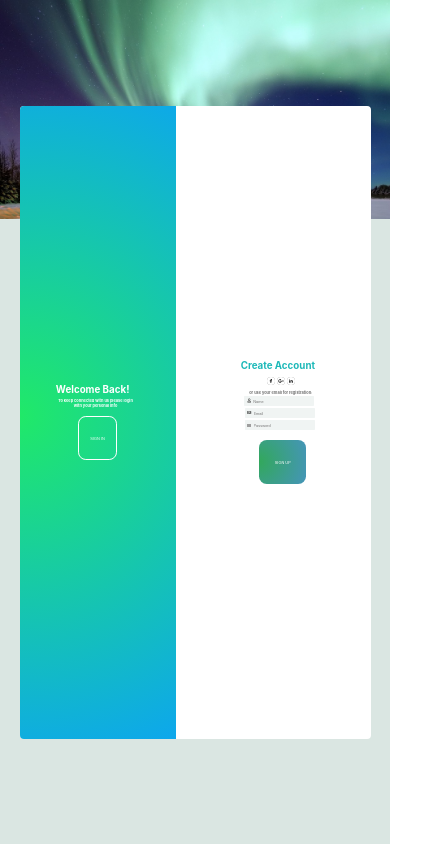
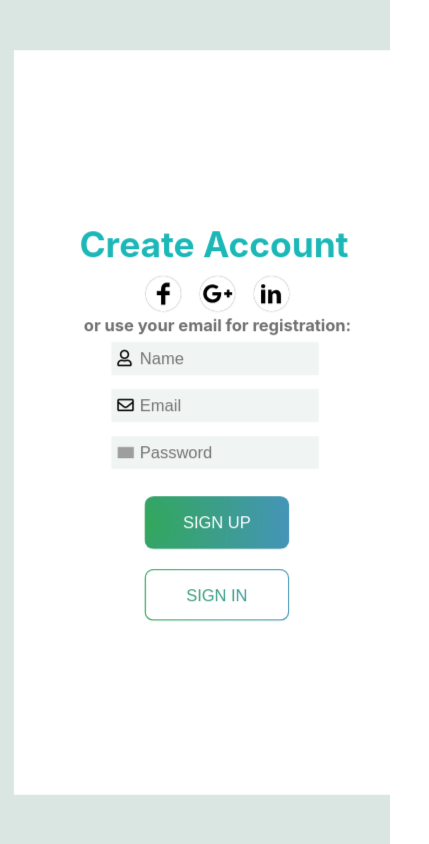
Before and after one commit to Abdulaziz1224/Web-chat-application, a React (Create React App) app in the folder client/: page /form in a window 390 px wide. Shown: the whole page, 429 px wide, since content can reach past the window. Built offline with nearby package versions, Linux system fonts and the light colour scheme; no server answers; grey boxes are pictures that could not be loaded.

Commit message:
message test

```diff
--- a/client/package.json
+++ b/client/package.json
@@ -15,6 +15,7 @@
     "react-scripts": "4.0.3",
     "socket.io": "^4.1.3",
     "socket.io-client": "^4.1.3",
+    "uuid": "^8.3.2",
     "web-vitals": "^1.1.2"
   },
   "scripts": {
--- a/client/src/LoginAndSignup/Form.jsx
+++ b/client/src/LoginAndSignup/Form.jsx
@@ -17,6 +17,7 @@ function Form({sendId}) {
   // https://web-chat-application-1.herokuapp.com
 
 
+  const [hide, setHide] = useState("invisiable")
   let history = useHistory()
   const [signinEmail,
     setSigninEmail] = useState("")
@@ -60,6 +61,10 @@ function Form({sendId}) {
       })
   }
 
+  let signinPage= ()=>{
+
+  }
+
   const [signin,
     setSignin] = useState(null)
   var moving = "movingWindow"
@@ -87,7 +92,8 @@ function Form({sendId}) {
 
         <div className={signin
           ? "signin"
-          : "signin signinAnime"}>
+          : "signin signinAnime"}
+          id={hide}>
           <h1>Sign in to Chat app</h1>
           <div className="BtnGroup">
             <button className="btn"><img src={facebook} alt="" className="icons"/></button>
@@ -148,6 +154,9 @@ function Form({sendId}) {
               value={regPassword}/>
           </div>
           <button className="signBtn" onClick={register}>SIGN UP</button>
+          <button className="signInBtn" onClick={signinPage}>
+            <div className="signInText" onClick={()=>setHide(hide==="visiable"?"invisiable":"visiable")}>SIGN IN</div>
+            </button>
         </div>
 
         <div className={moving}>
--- a/client/src/LoginAndSignup/form.css
+++ b/client/src/LoginAndSignup/form.css
@@ -5,6 +5,7 @@
 html {
   width: 100%;
   height: 100%;
+  min-width: 320px;
 }
 
 body {
@@ -54,8 +55,8 @@ body {
   position: absolute;
   width: 100%;
   height: 100%;
-  background-image: url("../assets/back.jpg");
-  background-size: 100vw;
+  /* background-image: url("../assets/back.jpg");
+  background-size: 100vw; */
   background-repeat: no-repeat;
 }
 
@@ -71,12 +72,14 @@ body {
   margin: 0 auto;
   z-index: 2;
   border-radius: 1vw;
+  min-width: 320px;
 }
 
 /* ******** Signin and Signup styles ******** */
 
 .signin {
   width: 100%;
+  position: relative;
   display: flex;
   flex-direction: column;
   justify-content: center;
@@ -123,7 +126,7 @@ h1 {
   height: 2vw;
   padding: 0.2vw;
   border-radius: 50%;
-  box-shadow: 0px 0px 0.16vw 0px rgba(0, 0, 0, 0.52);
+  box-shadow: 0vw 0vw 0.16vw 0vw rgba(0, 0, 0, 0.575);
 }
 
 .textOfForm {
@@ -493,3 +496,144 @@ h4 {
     content: "SIGN IN";
   }
 }
+
+.signInBtn{
+  display: none;
+}
+
+
+@media screen and (max-width: 640px){
+  .FormContainer{
+    transform-style: preserve-3d;
+    background-color: transparent;
+    transform: rotateY(360deg);
+    perspective: 1000px;
+    perspective-origin: 10%;
+  }
+  .signin, .signup{
+    background-color: #fff;
+    width: 100%;
+    position: absolute;
+    height: 100%;
+    top: 0;
+    backface-visibility: hidden;
+  }
+  .signin{
+    position: absolute;
+    transform: rotateY(270deg) translateX(-150px);
+    transform-origin: 0 50%;
+  }
+  .signup{
+    transform: translateZ(150px);
+  }
+  /* #visiable{
+    display: flex;
+  }
+  #invisiable{
+    display: none;
+  } */
+  .movingWindow{
+    display: none;
+  }
+  .signup h1 {
+    width: 100%;
+    text-align: center;
+    font-size: 30px;
+    margin-bottom: 15px;
+  }
+  .BtnGroup{
+    margin-bottom: 2vw;
+  }
+  .btn{
+    width: 30px;
+    height: 30px;
+    margin: 2vw;
+  }
+  .btn .icons{
+    width: 30px;
+    height: 30px;
+  }
+  .textOfForm{
+    font-size: 14px;
+  }
+  .inputText{
+    width: 100%;
+    height: 40px;
+  }
+  .inputText input {
+    width: 50%;
+    padding-left: 24px;
+    height: 70%;
+    font-size: 14px;
+  }
+  .inputText i,.inputText img {
+    font-size: 14px;
+    width: 14px;
+    margin-right: -20px;
+  }
+  .signBtn{
+    width: 35%;
+    margin-right: 5px;
+    font-size: 14px;
+  }
+  .signInBtn{
+    display: block;
+    width: 35%;
+    margin-right: 5px;
+    font-size: 14px;
+    border-radius: 2vw;
+    height: 7%;
+    margin-top: 5%;
+
+    border: double 0.4vw transparent;
+    background-image: linear-gradient(white, white),
+                    linear-gradient(to right, rgb(50, 168, 91) 0%, rgb(69, 149, 185));
+    background-origin: border-box;
+    background-clip: content-box, border-box;
+    background-size: cover;
+
+    font-size: 1vw;
+    color: #fff;
+  }
+  .signInText{
+    font-size: 14px;
+    background: linear-gradient(to right, rgb(50, 168, 91) 0%, rgb(69, 149, 185));
+    background-clip: text;
+    -webkit-text-fill-color: transparent;
+  }
+
+  .icons {
+    box-shadow: 0vw 0vw 0.2vw 0vw rgba(0, 0, 0, 0.575);
+  }
+}
+
+@media all and (max-width: 320px){
+  .FormContainer{
+    width: 100%;
+    height: 100%;
+  }
+  .signup{
+    width: 100%;
+    height: 100%;
+  }
+  .inputText{
+    width: 100%;
+    height: 40px;
+  }
+  .inputText input {
+    width: 70%;
+  }
+  .signBtn{
+    width: 50%;
+  }
+  .BtnGroup{
+    margin-top: 2vw;
+    margin-bottom: 2vw;
+  }
+  .btn{
+    margin: 3vw;
+  }
+  .icons {
+    box-shadow: 0vw 0vw 0.4vw 0vw rgba(0, 0, 0, 0.575);
+  }
+}
--- a/client/src/Profile/Profile.css
+++ b/client/src/Profile/Profile.css
@@ -127,6 +127,7 @@
 #friends {
   cursor: pointer;
   display: flex;
+  justify-content: space-between;
   margin-bottom: 2.083vw;
   width: 18.146vw;
   height: 3.854vw;
@@ -150,6 +151,10 @@
 
 #friends .statusView {
   margin: 0;
+}
+
+.nameAndStatus{
+  display: flex;
 }
 
 .selected {
@@ -190,6 +195,7 @@
   flex-direction: column;
   align-items: flex-end;
   margin-top: 1.146vw;
+  margin-right: 1vw;
 }
 
 .date {
--- a/client/src/Profile/Profile.jsx
+++ b/client/src/Profile/Profile.jsx
@@ -1,6 +1,7 @@
 import React from 'react'
 import {useState, useEffect} from 'react'
 import socketClient from "socket.io-client"
+import {v4 as uid} from "uuid"
 
 import "./Profile.css"
 import userImg from "../assets/user.png"
@@ -38,45 +39,42 @@ function Profile({userId}) {
     setMessagesFetched] = useState(false)
   const [message,
     setMessage] = useState("")
-  // const [friendListFetched,
-  //   setFriendListFetched] = useState(false)
+  // const [friendListFetched,   setFriendListFetched] = useState(false)
+  const [socket] = useState(socketClient("https://web-chat-application-1.herokuapp.com/profile", {path: ""}))
+  const [id] = useState(window.location.href.slice(-24))
   const [msgCount, setMsgCount] = useState(0)
-  const [socket] = useState(socketClient("http://localhost:5000/profile",{
-    path:"",
-  }))
-  const [id] = useState(window.location.href.slice(-24))
 
-  // const socket = socketClient("https://web-chat-application-1.herokuapp.com/profile",{
-  //   path:"",
-  // })
-  socket.on("connect",()=>{
+  // const socket =
+  // socketClient("https://web-chat-application-1.herokuapp.com/profile",{
+  // path:"", })
+  socket.on("connect", () => {
     console.log("2222222222")
     console.log(socket.id)
   })
 
   useEffect(() => {
-    socket.on("connect",()=>{
+    socket.on("connect", () => {
       console.log(socket.disconnected)
     })
     console.log(socket.id)
     socket.emit("user", {userId: id})
-    socket.on("profiledata",(data)=>{
+    socket.on("profiledata", (data) => {
       setUser(data.userData)
       setStatus(data.status)
       console.log(data)
     })
 
-    socket.emit("friends",id)
-    socket.on("getFriends", (data)=>{
+    socket.emit("friends", id)
+    socket.on("getFriends", (data) => {
       setFriendList(data)
       // setFriendListFetched(true)
     })
 
-  },[id,socket])
+  }, [id, socket])
 
 
-  useEffect(() => {
-    if (friendList.length !== 0 && friendSelect!==-1) {
+  useEffect(()=>{
+    if (friendList.length !== 0 && friendSelect !== -1) {
       socket.emit("allMessages", {
         user_id: user._id,
         friend_id: friendList[friendSelect]._id
@@ -84,26 +82,21 @@ function Profile({userId}) {
       socket.on("reciveAllMessages", data => {
         setMessages(data)
         setMessagesFetched(true)
+        console.log(messages)
       })
-      console.log(messages)
     }
-  }, [friendSelect,msgCount,friendList,socket,message,messages,user._id])
+  },[friendSelect])
 
-  function selectFriend(index){
-    setFriendSelect(index)
-  }
 
   //  ################## data fetching with socket.io ###############
 
-
   useEffect(() => {
 
-    // axios.post("https://web-chat-application-1.herokuapp.com" + "/search", {Name: searchFriend.Name}).then((res) => {
-    //   console.log(searchFriend.Name)
-    //   setfoundList(res.data)
-    // })
+    // axios.post("https://web-chat-application-1.herokuapp.com" + "/search", {Name:
+    // searchFriend.Name}).then((res) => {   console.log(searchFriend.Name)
+    // setfoundList(res.data) })
     socket.emit("search", {Name: searchFriend.Name})
-    socket.on("searchRes",(data)=>{
+    socket.on("searchRes", (data) => {
       console.log(data)
 
       setfoundList(data)
@@ -113,7 +106,7 @@ function Profile({userId}) {
       setfoundList([])
     }
 
-  }, [searchFriend.Name,socket])
+  }, [searchFriend.Name, socket])
 
   let sendMessage = () => {
     setMessage("")
@@ -138,7 +131,7 @@ function Profile({userId}) {
       }
 
     }
-    if (friendList.length !== 0 && friendSelect!==-1) {
+    if (friendList.length !== 0 && friendSelect !== -1) {
       let friend_id;
       if (itemSelector.selected === "friends" && friendList.length !== 0) {
         friend_id = friendList[friendSelect]._id
@@ -152,46 +145,28 @@ function Profile({userId}) {
             }
           }
         })
-
+        let newMsg = messages
+        newMsg.push({
+          author_id: id,
+          value: message,
+          date: new Date()
+        })
+        setMessages(newMsg)
       }
     }
-    socket.on("msgSent", (res)=>{
-      let msg = messages
-      msg.push(res.message.text)
-      setMessages(msg)
-      console.log(res)
-    })
     scrollTo()
   }
 
-  function scrollTo(){
+  function scrollTo() {
     const div = document.getElementById("messageField")
     div.scrollTop = div.scrollHeight
   }
 
-
-
-
-
-
-  // useEffect(() => {
-
-  //   if (friendList.length !== 0) {
-  //     const user_id = userId
+  // useEffect(() => {   if (friendList.length !== 0) {     const user_id = userId
   //     const friend_id = friendList[friendSelect]._id
-  //     socket.on("reciveAllMessages", data => {
-  //       console.log(data);
-  //       socket.emit("allMessages", {
-  //         user_id: user._id,
-  //         friend_id: friendList[friendSelect]._id
-  //       })
-
-  //     })
-  //   }
-
-  // }, [friendSelect])
-
-
+  // socket.on("reciveAllMessages", data => {       console.log(data);
+  // socket.emit("allMessages", {         user_id: user._id,         friend_id:
+  // friendList[friendSelect]._id       })     })   } }, [friendSelect])
   // ************************ data fetch end ******************
 
   return (
@@ -223,10 +198,10 @@ function Profile({userId}) {
                 key={friendList.indexOf(obj)}
                 id="friends"
                 onClick={() => {
-                  selectFriend(friendList.indexOf(obj))
+                setFriendSelect(friendList.indexOf(obj))
               }}>
+                <div className="nameAndStatus">
                   <img src={userImg} alt="Profile Img" className="profileImg"/>
-                <div className="nameAndStatus">
                   <h3 className="name">{obj.Name}</h3>
                   <p className="lastMessage"></p>
                 </div>
@@ -273,7 +248,7 @@ function Profile({userId}) {
                 </div>
               )
             }
-            return("")
+            return ("")
           })
 }
         </div>
@@ -320,7 +295,7 @@ function Profile({userId}) {
             : messages.map((obj) => {
               if (obj.author_id === user._id && messagesFetched) {
                 return (messages.indexOf(obj) === 0
-                    ? <div className="myMessage" id="myItems" key={obj._id}>
+                  ? <div className="myMessage" id="myItems" key={uid()}>
                       <h4 className="myName">
                         {user.Name}
                         <div className="myNameRight"></div>
@@ -341,7 +316,7 @@ function Profile({userId}) {
                     </div>
 
                   : (messages[(messages.indexOf(obj)) - 1].author_id === obj.author_id)
-                      ? <div id="nextMsg" key={obj._id}>
+                    ? <div id="nextMsg" key={uid()}>
                         <div className="msgContainer">
                           <div className="msgBox">
                             <p className="msg">
@@ -352,7 +327,7 @@ function Profile({userId}) {
                         </div>
                       </div>
 
-                      : <div className="myMessage" id="myItems"  key={obj._id}>
+                    : <div className="myMessage" id="myItems" key={uid()}>
                       <h4 className="myName">
                         {user.Name}
                         <div className="myNameRight"></div>
@@ -370,8 +345,7 @@ function Profile({userId}) {
                           <img src={userImg} alt=""/>
                         </div>
                       </div>
-                      </div>
-                  )
+                    </div>)
 
               } else {
                 if (messagesFetched && messages.length > 0) {
@@ -379,7 +353,7 @@ function Profile({userId}) {
                   return (messages.indexOf(obj) === 0
                     ? ""
                     : messages[messages.indexOf(obj) - 1].author_id === obj.author_id
-                      ? <div className="msgContainer" id='friendNextMsg'  key={obj._id}>
+                      ? <div className="msgContainer" id='friendNextMsg' key={obj._id}>
                           <div className="msgBox">
                             <p className="msg">
                               {obj.value}
@@ -409,7 +383,7 @@ function Profile({userId}) {
                 }
 
               }
-              return("")
+              return ("")
             })}
 
         </section>
```
Also changed, not shown: 1 other file (tests, documents, lock files or other folders). Lines whose indentation alone changed are shown as unchanged.
